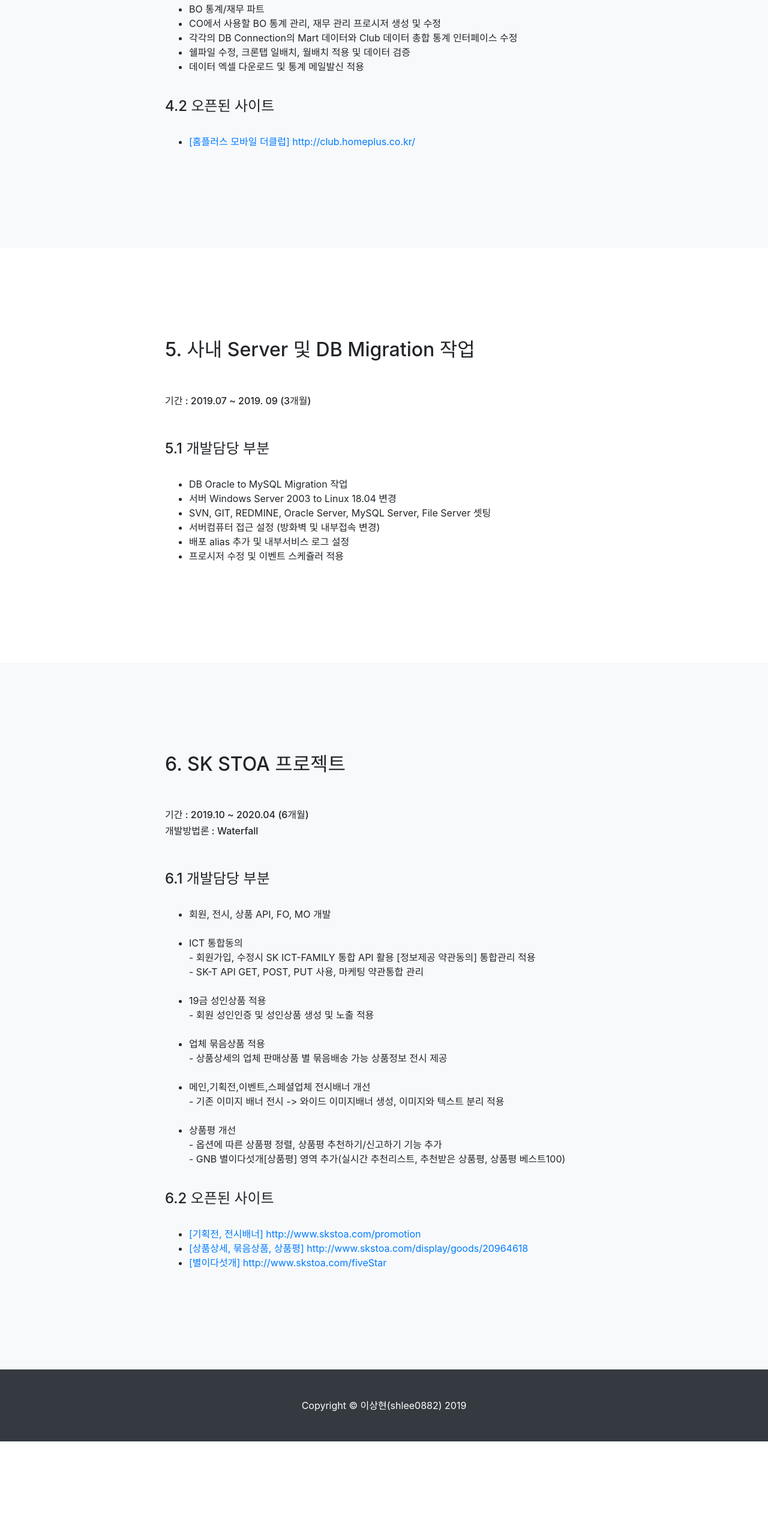
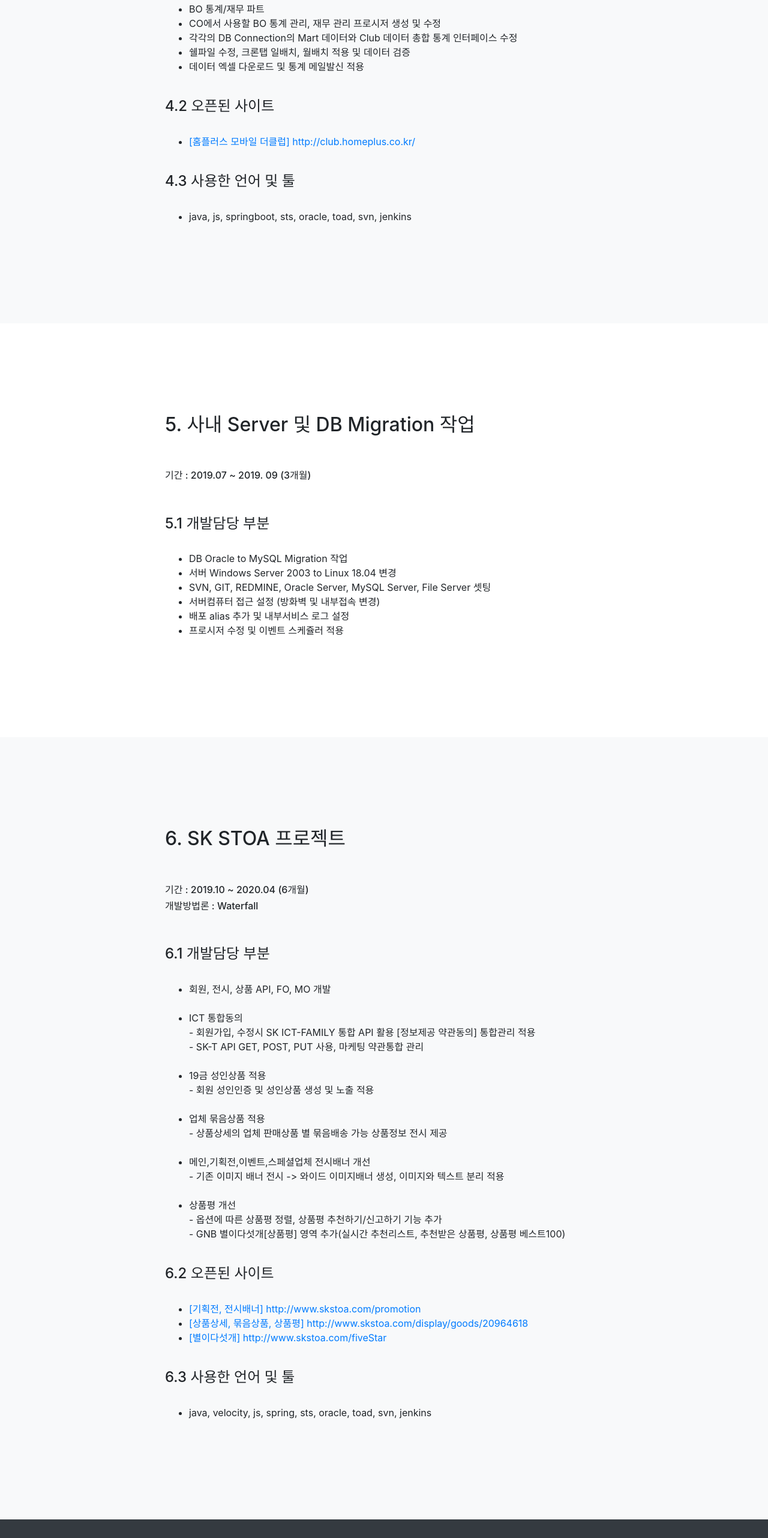
Before and after one commit to shlee0882/career-description, a website with bundled scripts: page index.html in a window 1280 px wide. Shown: the part 4112-6676 px from the top of the page at 60% size. Before the commit the page ends 6515 px from the top, so only its background shows below. Built offline with nearby package versions, Linux system fonts and the light colour scheme.

Commit message:
add history

```diff
--- a/index.html
+++ b/index.html
@@ -209,7 +209,12 @@
         <ul>
           <li><a href="http://club.homeplus.co.kr/" target="_blank">[홈플러스 모바일 더클럽] http://club.homeplus.co.kr/</a></li>
         </ul>
-        </div>
+        <br>
+        <h4>4.3 사용한 언어 및 툴</h4>
+        <ul>
+        <br>
+          <li>java, js, springboot, sts, oracle, toad, svn, jenkins</li>
+        </ul>
       </div>
     </div>
   </section>
@@ -273,6 +278,12 @@
           <li><a href="http://www.skstoa.com/display/goods/20964618" target="_blank">[상품상세, 묶음상품, 상품평] http://www.skstoa.com/display/goods/20964618</a></li>
           <li><a href="http://www.skstoa.com/fiveStar" target="_blank">[별이다섯개] http://www.skstoa.com/fiveStar</a></li>
         </ul>
+        <br>
+        <h4>6.3 사용한 언어 및 툴</h4>
+        <ul>
+        <br>
+          <li>java, velocity, js, spring, sts, oracle, toad, svn, jenkins</li>
+        </ul>
         </div>
       </div>
     </div>
```
